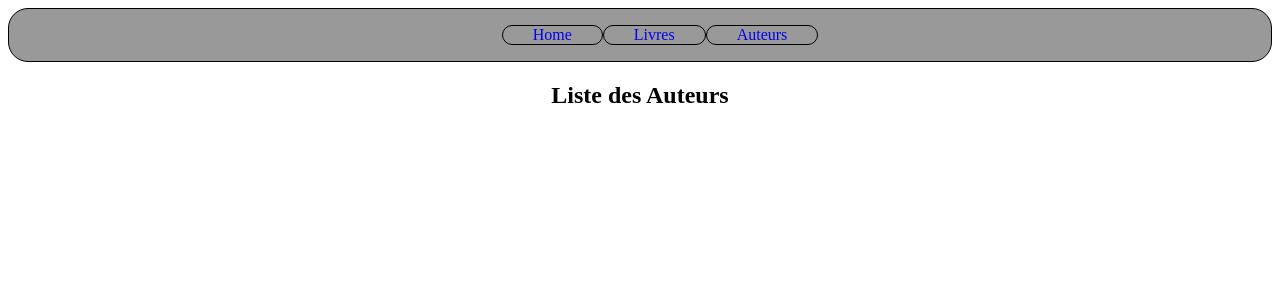
After one commit to SimonMolo/Bibliotheque, a Symfony app: template templates/auteurs.html.twig in a window 1280 px wide. The commit adds this page. Shown: the top 300 px of the page. Run offline with Twig, Linux system fonts and the light colour scheme; the template is opened without the code that fills it, so the values that code supplies are empty; some libraries are stand-ins or nearby versions.

Commit message:
rajout de l'onglet auteurs

```diff
--- /dev/null
+++ b/templates/auteurs.html.twig
@@ -0,0 +1,26 @@
+{% extends 'base.html.twig' %}
+{# j'extend mon fichier "base" pour que symfony renvoie mon squellette préalablement configuré sur cette page Html #}
+{# j'ouvre mon bloc title pour signifier que cest a cet endroit que je vais modifier une donnée dans mon squelette #}
+{% block title%}
+    Liste des auteurs
+{% endblock title %}
+    {% block main %}
+        <article>
+            <h2 class="center">Liste des Auteurs</h2>
+            {# je cree une boucle for pour passer sur chaque element de mon tableau livres et pour qu'il complete par les elements demandés #}
+            {% for author in authors %}
+                <div class="livre border">
+                    <h3 class="center"> {{ author.firstName }}</h3>
+                    <p class="center"> {{ author.LastName }}</p>
+                    <em class="center date">Mort le :{{ author.DeathDate|date('d/m/y')}}</em>
+                    <br>
+                    {#   <div class="divImg">
+                <img class="imgList" src="{{livre.img}}" alt="{{ livre.title }}">
+                        </div>
+                    #}
+                    <a class="aLivres border block" href="{{ path('auteur', {"id":author.id}) }}">Voir Plus</a>
+                </div>
+            {% endfor %}
+            {# je referme ma boucle for #}
+        </article>
+    {% endblock main %}
--- a/templates/base.html.twig
+++ b/templates/base.html.twig
@@ -19,6 +19,9 @@
             <li class="liHeader border">
                 <a class="aHeader" href="{{ path('livres') }}">Livres</a>
             </li>
+            <li class="liHeader border">
+                <a class="aHeader" href="{{ path('auteurs') }}">Auteurs</a>
+            </li>
         </ul>
     </nav>
 </header>
```
Also changed, not shown: src/Controller/authorController.php (added, +27 -0 lines), templates/auteur.html.twig (added, +19 -0 lines).
